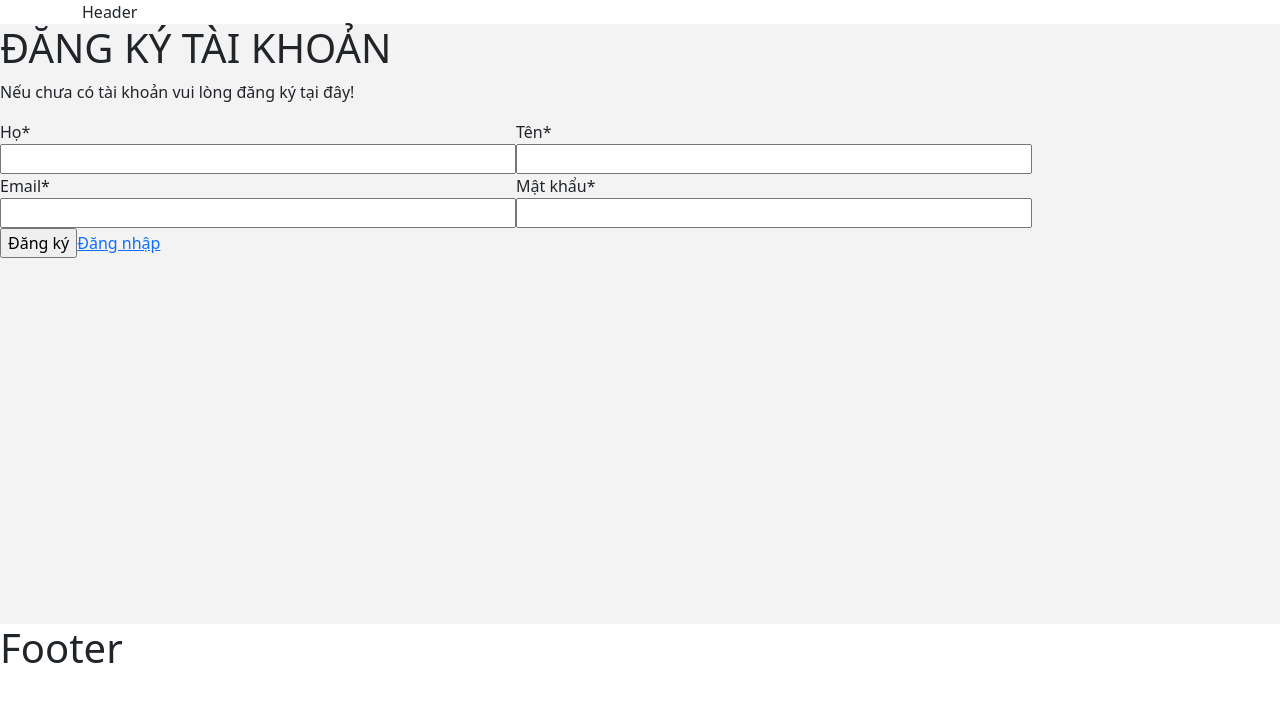
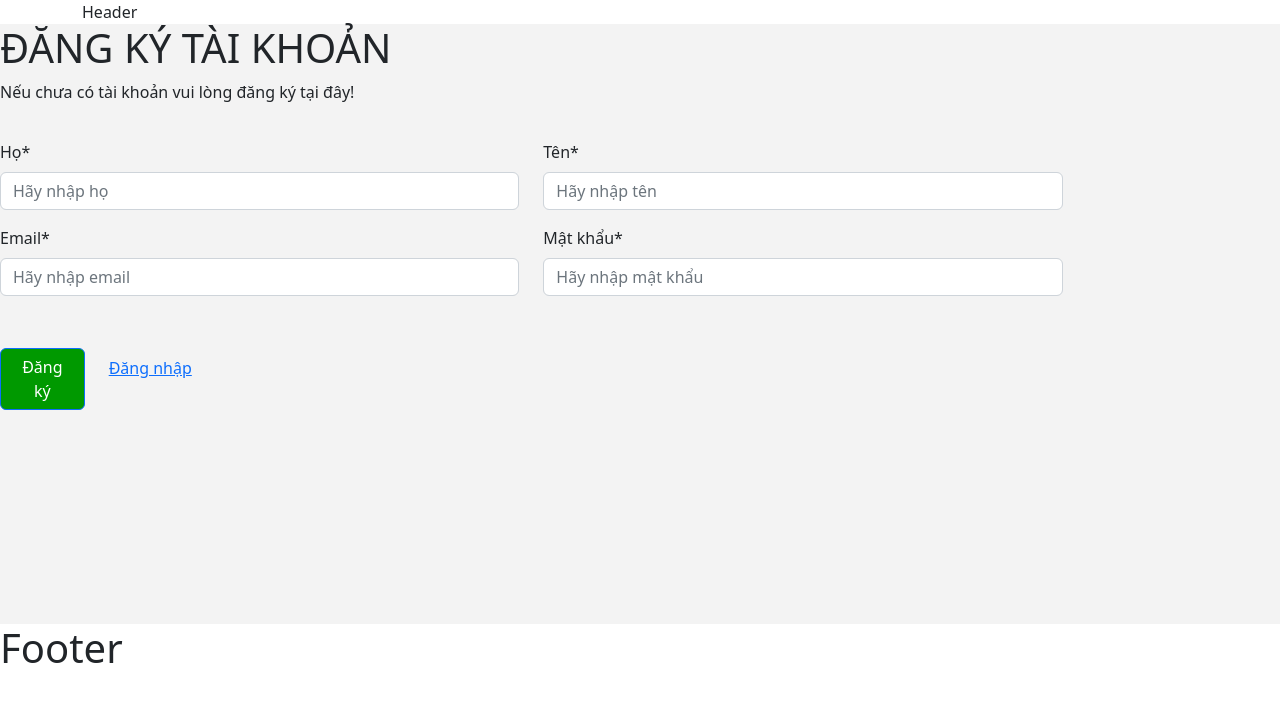
Before and after one commit to tonhuvt/ie014, a React (Create React App) app: page /register in a window 1280 px wide. Shown: the top 702 px of the page. Built offline with nearby package versions, Linux system fonts and the light colour scheme.

Commit message:
2nd update

```diff
--- a/src/pages/register/index.js
+++ b/src/pages/register/index.js
@@ -1,96 +1,57 @@
+import './styles.scss';
+import Col from 'react-bootstrap/Col';
+import Row from 'react-bootstrap/Row';
+import Button from 'react-bootstrap/Button';
+import Form from 'react-bootstrap/Form';
 const Register = () =>{
     return(
     <>
-       <h1>ĐĂNG KÝ TÀI KHOẢN</h1>
-        <p>Nếu chưa có tài khoản vui lòng đăng ký tại đây!</p>
-        <form id="register-form">
-            <div className='flex1'>
-                <label for="first-name">Họ*
-                    <br></br>
-                         <input
-                            type="text"
-                            id="first-name"
-                            name="first-name"
-                            size="50"
-                            required
-                        />
-                </label>
+        <h1>ĐĂNG KÝ TÀI KHOẢN</h1>
+        <Form>
 
-                <label for="last-name">Tên*
-                    <br></br>
-                        <input
-                            type="text"
-                            id="last-name"
-                            name="last-name"
-                            size="50"
-                            required
-                        />
-                    </label>
-             </div>
-                    <label for="email">Email*
-                    <br></br>
-                            <input
-                            type="email"
-                            id="email"
-                            name="email"
-                            size="50"
-                            required
-                            />
-                    </label>
+            <Row className="mb-3">
+            <p>Nếu chưa có tài khoản vui lòng đăng ký tại đây!</p>
+            </Row>
 
-                    <label for="password">Mật khẩu*
-                    <br></br>
-                            <input
-                            type="password"
-                            id="password"
-                            name="password"
-                            size="50"
-                            required
-                            />
-                    </label>
+            <Row className="mb-2">
+                <Col sm={5} className="my-1">
+                    <Form.Group controlId="formBasicFirstName">
+                        <Form.Label>Họ*</Form.Label>
+                        <Form.Control type="text" placeholder="Hãy nhập họ"/>
+                    </Form.Group>
+                </Col>
+                <Col sm={5} className="my-1">
+                    <Form.Group as={Col} controlId="formBasicLastName">
+                        <Form.Label>Tên*</Form.Label>
+                        <Form.Control type="text" placeholder="Hãy nhập tên"/>
+                    </Form.Group>
+                </Col>
+            </Row>
 
-                <div className='flex1'>
-                    <input type="submit" value="Đăng ký"/>
+            <Row className="mb-2">
+                <Col sm={5} className="my-1">
+                    <Form.Group controlId="formBasicEmail">
+                        <Form.Label>Email*</Form.Label>
+                        <Form.Control type="email" placeholder="Hãy nhập email"/>
+                    </Form.Group>
+                </Col>
+                <Col sm={5} className="my-1">
+                    <Form.Group controlId="formBasicPassword">
+                        <Form.Label>Mật khẩu*</Form.Label>
+                        <Form.Control type="password" placeholder="Hãy nhập mật khẩu"/>
+                    </Form.Group>
+                </Col>
+            </Row>
+
+            <Row className="mt-5">
+                <Col>
+                    <Button variant="primary" type="submit">Đăng ký</Button>
+                </Col>
+                <Col xs={11} className="my-2">
                     <a href="login.html">Đăng nhập</a>
-                </div>
-        </form>
+                </Col>
+            </Row>
+        </Form>
     </>)
 }
-/*
-document.getElementById('register-form').addEventListener('submit', (event) => {
-        event.preventDefault();
-        const firstName = document.getElementById('first-name').value;
-        const lastName = document.getElementById('last-name').value;
-        const email = document.getElementById('email').value;
-        const password = document.getElementById('password').value;
-        if (firstName.trim() === '' || lastName.trim() === '' || email.trim() === '' || password.trim() === '') {
-            alert('Vui lòng điền đầy đủ thông tin đăng ký');
-            return;
-        }
-        if (!validateEmail(email)) {
-            alert('Vui lòng nhập email hợp lệ');
-            return;
-        }
-        if (!validatePassword(password)) {
-            alert('Mật khẩu phải có ít nhất 8 ký tự');
-            return;
-        }
-
-        register(firstName, lastName, email, password);
-    });
-
-    function validateEmail(email) {
-        const emailRegex = /^[^\s@]+@[^\s@]+\.[^\s@]+$/;
-        return emailRegex.test(email);
-    }
-
-    function validatePassword(password) {
-        return password.length >= 8;
-    }
-
-    function register(firstName, lastName, email, password) {
-
-        alert('Bạn đã đăng ký thành công');
-    }
-*/
 export default Register;
--- a/src/pages/register/styles.scss
+++ b/src/pages/register/styles.scss
@@ -1,28 +1,4 @@
-body {
-    font-family: Arial, Helvetica, sans-serif;
-}
-
-label{
-    margin-top: 10px;
-}
-
-input[type="submit"]{
+button[type="submit"]{
     background-color: #009900;
     color: #ffffff;
-    margin-top: 40px;
-    margin-right: 20px;
 }
-
-input{
-    margin-right: 40px;
-}
-
-a{
-    display:block;
-    margin-top: 43px;
-}
-
-.flex1{
-    display:flex;
-    flex-direction: row;
-}
```
